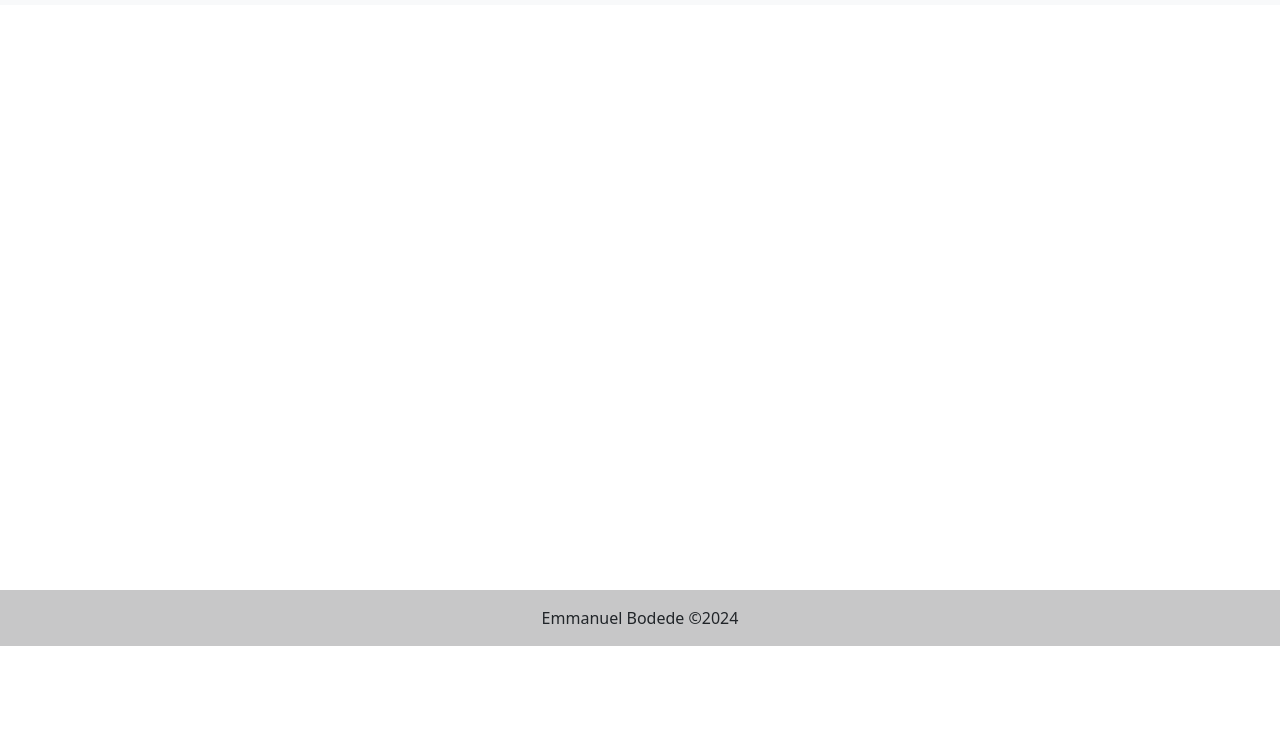
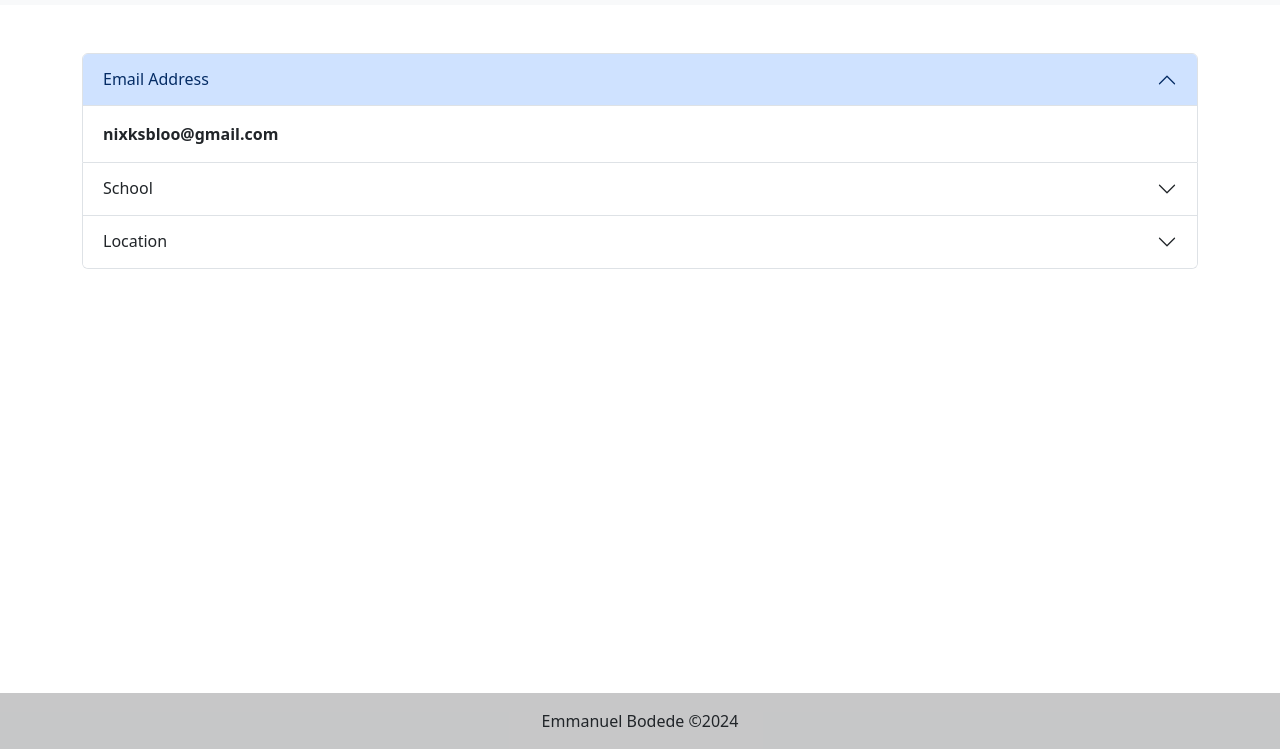
Before and after one commit to PureSkillls/Boot_camp, a plain HTML site: page Contact.html in a window 1280 px wide. Shown: the part 51-800 px from the top of the page. Drawn offline with nearby package versions, Linux system fonts and the light colour scheme.

Commit message:
contact and education page completed

```diff
--- a/Contact.html
+++ b/Contact.html
@@ -34,8 +34,50 @@
           </div>
         </div>
       </nav>
+    <div class="container mt-5">
+        <div class="accordion" id="accordionExample">
+            <div class="accordion-item">
+              <h2 class="accordion-header">
+                <button class="accordion-button" type="button" data-bs-toggle="collapse" data-bs-target="#collapseOne" aria-expanded="true" aria-controls="collapseOne">
+                  Email Address
+                </button>
+              </h2>
+              <div id="collapseOne" class="accordion-collapse collapse show" data-bs-parent="#accordionExample">
+                <div class="accordion-body">
+                   <b> nixksbloo@gmail.com</b>
+                </div>
+              </div>
+            </div>
+            <div class="accordion-item">
+              <h2 class="accordion-header">
+                <button class="accordion-button collapsed" type="button" data-bs-toggle="collapse" data-bs-target="#collapseTwo" aria-expanded="false" aria-controls="collapseTwo">
+                  School
+                </button>
+              </h2>
+              <div id="collapseTwo" class="accordion-collapse collapse" data-bs-parent="#accordionExample">
+                <div class="accordion-body">
+                    <b>Greenbelt Middile School</b>
+                </div>
+              </div>
+            </div>
+            <div class="accordion-item">
+              <h2 class="accordion-header">
+                <button class="accordion-button collapsed" type="button" data-bs-toggle="collapse" data-bs-target="#collapseThree" aria-expanded="false" aria-controls="collapseThree">
+                  Location
+                </button>
+              </h2>
+              <div id="collapseThree" class="accordion-collapse collapse" data-bs-parent="#accordionExample">
+                <div class="accordion-body">
+                    <b>Grenbelt MD</b>
+                      </div>
+              </div>
+            </div>
+          </div>
+
+    </div>
+
 <!-- footer -->
-<footer class="bg-light" style=" margin-top: 585px;">
+<footer class="bg-light" style="position: absolute; bottom: 0; width: 100%;">
     <div class="text-center p-3" style="background-color: rgba(0,0,0,0.2);">
         Emmanuel Bodede &copy;2024
     </div>
```
Also changed, not shown: Education.html (+13 -0 lines), images/school.jpg (added).
